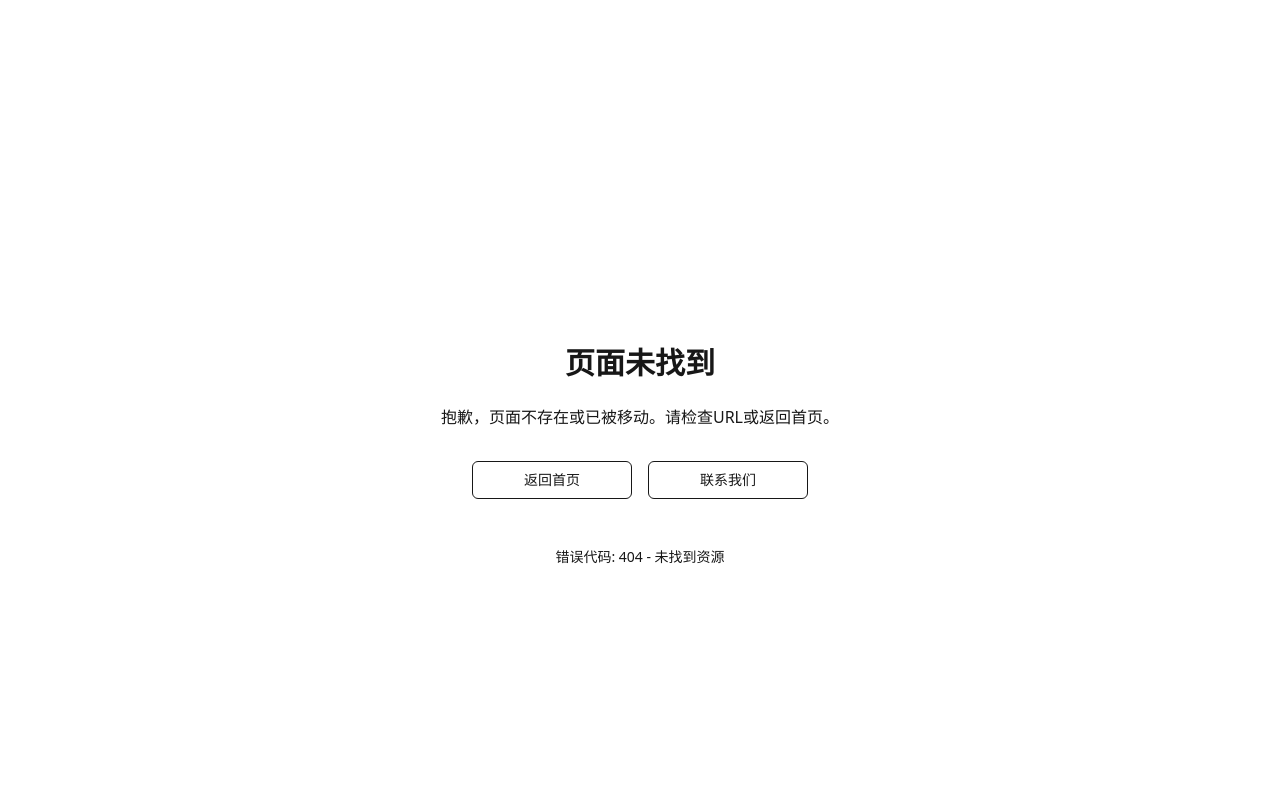
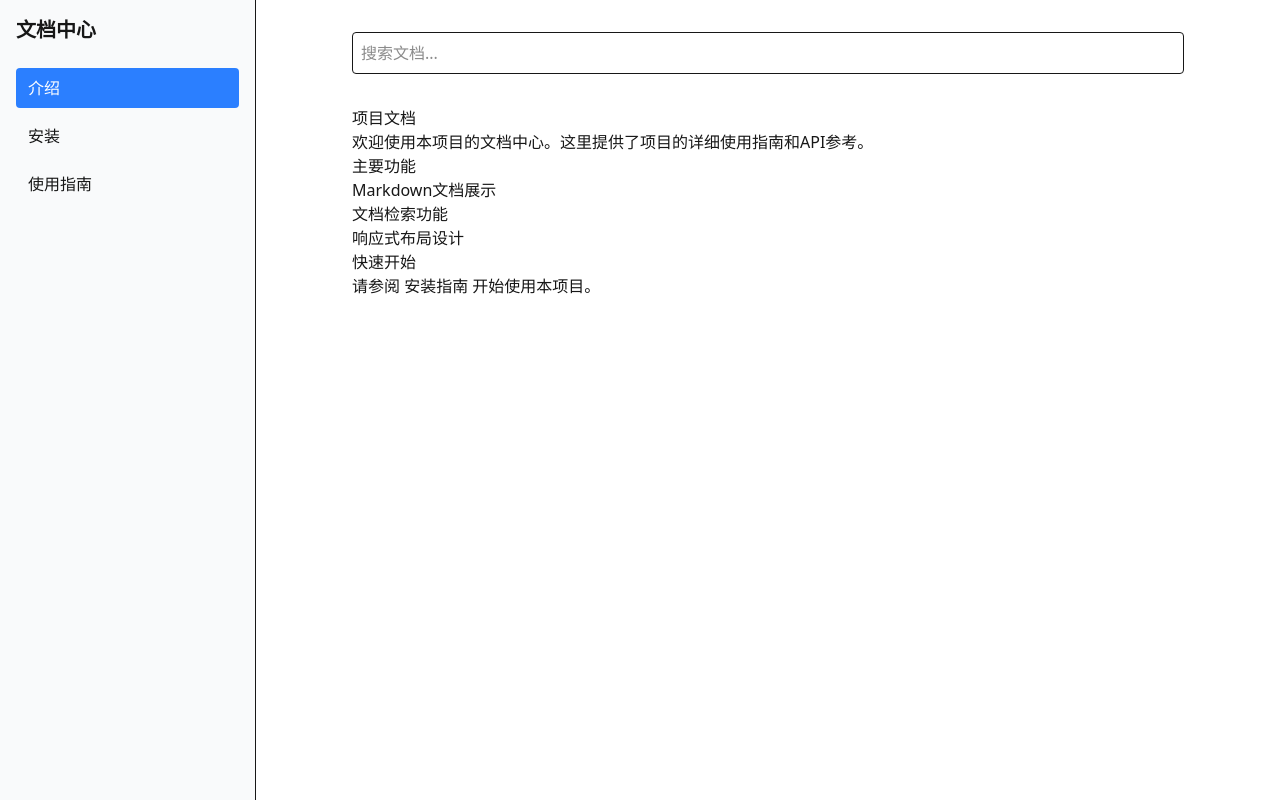
Before and after one commit to m9ai/m9ai.github.io, a Next.js app: page /docs in a window 1280 px wide. Before the commit this address had no page. Built offline with nearby package versions, Linux system fonts and the light colour scheme.

Commit message:
img -> Image

```diff
--- a/src/app/components/CaseStudySection.tsx
+++ b/src/app/components/CaseStudySection.tsx
@@ -1,4 +1,5 @@
 'use client';
+import Image from 'next/image';
 import React from 'react';
 import Slider from 'react-slick';
 import 'slick-carousel/slick/slick.css';
@@ -92,7 +93,8 @@ export default function CaseStudySection() {
               <div key={study.id} className="px-4">
                 <div className="bg-slate-50 dark:bg-slate-800 rounded-lg overflow-hidden shadow-md hover:shadow-xl transition-shadow duration-300 h-full flex flex-col">
                   <div className="h-48 bg-slate-200 dark:bg-slate-700 flex items-center justify-center p-4">
-                    <img
+                    <Image
+                      draggable={false}
                       src={study.imageUrl}
                       alt={study.title}
                       className="h-32 object-contain"
--- a/src/app/components/PartnersSection.tsx
+++ b/src/app/components/PartnersSection.tsx
@@ -1,4 +1,5 @@
 'use client';
+import Image from 'next/image';
 import React from 'react';
 
 // 合作伙伴数据类型定义
@@ -52,7 +53,8 @@ export default function PartnersSection() {
           {partners.map((partner) => (
             <div key={partner.id} className="bg-white dark:bg-slate-900 p-6 rounded-lg shadow-sm hover:shadow-md transition-shadow flex flex-col items-center text-center">
               <div className="w-24 h-24 bg-slate-100 dark:bg-slate-700 rounded-full flex items-center justify-center mb-4">
-                <img
+                <Image
+                  draggable={false}
                   src={partner.logoUrl}
                   alt={partner.name}
                   className="h-16 w-16 object-contain"
--- /dev/null
+++ b/src/app/docs/layout.tsx
@@ -0,0 +1,56 @@
+'use client';
+
+import React, { useState } from 'react';
+import Link from 'next/link';
+import { usePathname } from 'next/navigation';
+// import { searchDocs, DocData } from '@/app/lib/docs';
+
+const navItems = [
+  { label: '介绍', path: '/docs' },
+  { label: '安装', path: '/docs/installation' },
+  { label: '使用指南', path: '/docs/usage' },
+];
+
+export default function DocsLayout({ children }: { children: React.ReactNode }) {
+  const pathname = usePathname();
+  const [query, setQuery] = useState('');
+  // const [results, setResults] = useState<DocData[]>([]);
+
+
+  return (
+    <div className="flex min-h-screen">
+      {/* 侧边导航 */}
+      <aside className="w-64 border-r bg-gray-50 p-4">
+        <h1 className="text-xl font-bold mb-6">文档中心</h1>
+        <nav>
+          <ul>
+            {navItems.map((item) => (
+              <li key={item.path} className="mb-2">
+                <Link
+                  href={item.path}
+                  className={`block px-3 py-2 rounded ${pathname === item.path ? 'bg-blue-500 text-white' : 'hover:bg-gray-200'}`}
+                >
+                  {item.label}
+                </Link>
+              </li>
+            ))}
+          </ul>
+        </nav>
+      </aside>
+
+      {/* 主内容区域 */}
+      <main className="flex-1 p-8 max-w-4xl mx-auto">
+        <div className="mb-8">
+          <input
+            type="text"
+            placeholder="搜索文档..."
+            value={query}
+            onChange={(e) => setQuery(e.target.value)}
+            className="w-full p-2 border rounded"
+          />
+        </div>
+        {children}
+      </main>
+    </div>
+  );
+}
--- /dev/null
+++ b/src/app/docs/page.mdx
@@ -0,0 +1,13 @@
+# 项目文档
+
+欢迎使用本项目的文档中心。这里提供了项目的详细使用指南和API参考。
+
+## 主要功能
+
+- Markdown文档展示
+- 文档检索功能
+- 响应式布局设计
+
+## 快速开始
+
+请参阅 [安装指南](./installation) 开始使用本项目。
--- a/src/app/layout.tsx
+++ b/src/app/layout.tsx
@@ -1,4 +1,3 @@
-'use client';
 import React from 'react';
 import type { Metadata } from "next";
 import { Geist, Geist_Mono } from "next/font/google";
@@ -6,14 +5,6 @@ import { SpeedInsights } from "@vercel/speed-insights/next"
 import "./globals.css";
 import { ThemeProvider } from './contexts/ThemeContext';
 import { LanguageProvider } from './contexts/LanguageContext';
-
-declare module 'leancloud-storage' {
-  namespace AV {
-    export const Analytics: {
-      track: (eventName: string, dimensions?: Record<string, any>) => Promise<void>;
-    };
-  }
-}
 
 const geistSans = Geist({
   variable: "--font-geist-sans",
@@ -25,7 +16,7 @@ const geistMono = Geist_Mono({
   subsets: ["latin"],
 });
 
-const metadata: Metadata = {
+export const metadata: Metadata = {
   title: '水杉智境工作室 | Metasequoia AI Studio',
   description: '低成本智能体服务平台，提供大模型私有化部署、应用开发和智能体开发等服务',
   icons: {
--- /dev/null
+++ b/src/app/lib/leancloud.d.ts
@@ -0,0 +1,8 @@
+declare module 'leancloud-storage' {
+  namespace AV {
+    export interface Analytics {
+      track(eventName: string, dimensions?: Record<string, unknown>): Promise<void>;
+    }
+    export const Analytics: Analytics;
+  }
+}
--- /dev/null
+++ b/src/app/lib/leancloud.ts
@@ -0,0 +1,16 @@
+import AV from 'leancloud-storage';
+
+// 初始化LeanCloud应用
+AV.init({
+  appId: process.env.NEXT_PUBLIC_LEANCLOUD_APP_ID || 'ylAqTisAovtzITF7nFATJdPf-gzGzoHsz',
+  appKey: process.env.NEXT_PUBLIC_LEANCLOUD_APP_KEY || '0taAbXagcnd2HfEHjMnSNU40',
+  serverURL: process.env.NEXT_PUBLIC_LEANCLOUD_SERVER_URL || 'https://ylaqtisa.lc-cn-n1-shared.com'
+});
+
+if (process.env.NODE_ENV === 'development') {
+  AV.debug.enable();
+} else {
+  AV.debug.disable();
+}
+
+export default AV;
--- a/src/app/not-found.tsx
+++ b/src/app/not-found.tsx
@@ -1,6 +1,7 @@
 'use client';
 
 import Link from 'next/link';
+import Image from 'next/image';
 import { useEffect } from 'react';
 import { useRouter } from 'next/navigation';
 
@@ -23,7 +24,7 @@ export default function NotFoundPage() {
   return (
     <div className="flex flex-col items-center justify-center min-h-screen bg-background p-6 text-foreground">
       <div className="absolute inset-0 overflow-hidden -z-10">
-        <img src="/globe.svg" alt="Globe illustration" className="w-full h-full opacity-5 animate-pulse" />
+        <Image src="/globe.svg" draggable={false} alt="Globe illustration" className="w-full h-full opacity-5 animate-pulse" />
       </div>
 
       <div className="text-center max-w-md mx-auto">
```
